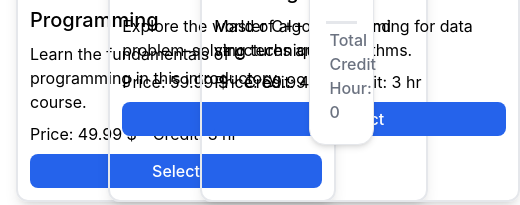
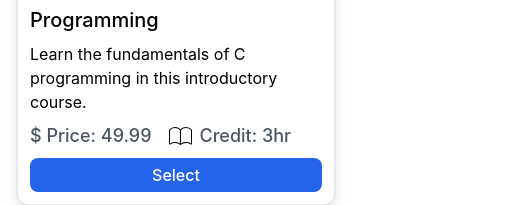
Before and after one commit to shahriarmostafiz/Course-roster, a React (Vite) app: page / in a window 390 px wide. Shown: the part 359-564 px from the top of the page, 520 px wide, since content can reach past the window. Built offline with nearby package versions, Linux system fonts and the light colour scheme.

Commit message:
card style updated

```diff
--- a/src/App.jsx
+++ b/src/App.jsx
@@ -29,8 +29,7 @@ function App() {
     let budgetCr = 20;
     let remainnigCr = budgetCr - totalCredit;
     if (remainnigCr < 0) {
-      // return alert('insufficient credit balance')
-      return toast.error('Insufficient credit balance!', {
+      return toast.error('Insufficient credit balance You already have  selected 20 credits!', {
         position: "top-center",
         autoClose: 5000,
         hideProgressBar: true,
@@ -43,7 +42,6 @@ function App() {
     }
     setCreditHour(totalCredit)
     setRemainingCredit(remainnigCr)
-
     const newCourses = [...selectedCourses, card]
     setCourse(newCourses)
   }
@@ -54,7 +52,7 @@ function App() {
         <Nav></Nav>
       </header>
       <main>
-        <div className='flex w-full'>
+        <div className='lg:flex w-full'>
           <Cards handleAddCourse={handleAddCourse}></Cards>
           <Cart selectedCourses={selectedCourses} creditHour={creditHour} remainnigCredit={remainnigCredit}></Cart>
         </div>
--- a/src/components/Card.jsx
+++ b/src/components/Card.jsx
@@ -1,4 +1,5 @@
 import PropTypes from 'prop-types';
+import bookSvg from '/book.svg'
 const Card = ({ card, handleAddCourse }) => {
     const { name, price, credit_hours, cover, description } = card
     return (
@@ -7,12 +8,12 @@ const Card = ({ card, handleAddCourse }) => {
                 <img src={cover} className='rounded' alt="" />
 
             </div>
-            <div className='space-y-2'>
+            <div className='space-y-2 '>
                 <h1 className='text-xl font-medium'>{name}</h1>
                 <p>{description}</p>
-                <div className='flex gap-4'>
-                    <span>Price: {price} $ </span>
-                    <span>Credit: {credit_hours} hr</span>
+                <div className='flex gap-4 items-center text-lg text-gray-600 font-medium'>
+                    <span > $ Price: {price}  </span>
+                    <span className='flex items-center gap-2 '> <img src={bookSvg} className='w-6' alt="" /> Credit: {credit_hours}hr</span>
                 </div>
                 <button onClick={() => handleAddCourse(card)} className='w-full bg-blue-600 text-white p-1'>Select </button>
 
--- a/src/components/Cards.jsx
+++ b/src/components/Cards.jsx
@@ -10,8 +10,8 @@ const Cards = ({ handleAddCourse }) => {
             .then(data => setCards(data))
     }, [])
     return (
-        <div className='w-3/4 flex justify-center'>
-            <div className='w-full grid grid-cols-3 gap-4 p-4 '>
+        <div className=' lg:w-3/4 flex justify-center'>
+            <div className='w-full  md:grid  md:grid-cols-2 lg:grid-cols-3 gap-4 p-4 '>
                 {
                     cards.map(card => <Card key={card.id} handleAddCourse={handleAddCourse} card={card}></Card>)
                 }
--- a/src/components/Cart.jsx
+++ b/src/components/Cart.jsx
@@ -2,7 +2,7 @@ import PropTypes from 'prop-types';
 import CartItem from './CartItem';
 const Cart = ({ selectedCourses, creditHour, remainnigCredit }) => {
     return (
-        <div className='p-4 w-1/4 '>
+        <div className='p-4  lg:w-1/4 '>
             <div className='bg-white shadow-md border py-4 px-4 rounded-2xl h-fit'>
                 <h1 className='text-blue-600 text-2xl font-medium pb-2 border-b-[3px]'>Credit Hour Remaining {remainnigCredit} hr </h1>
 
```
Also changed, not shown: public/book.svg (added), 1 other file (tests, documents, lock files or other folders).
